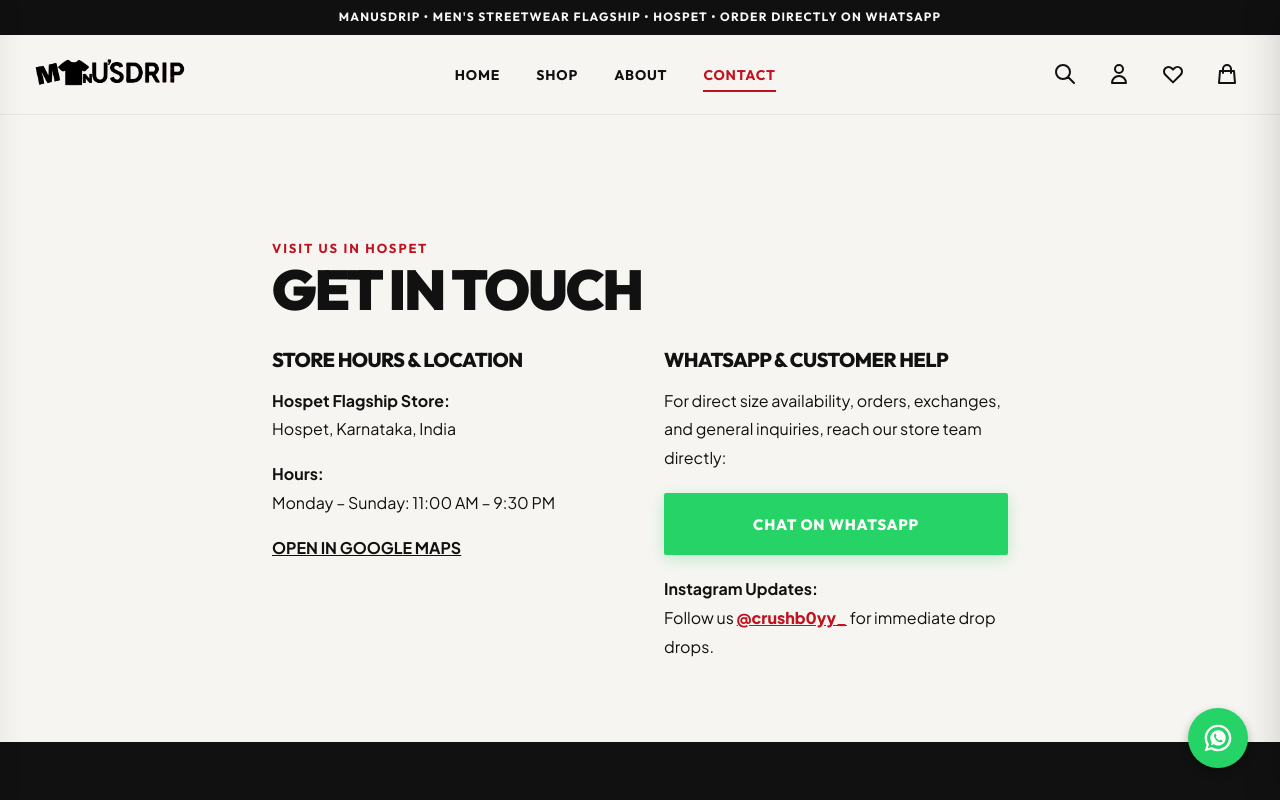
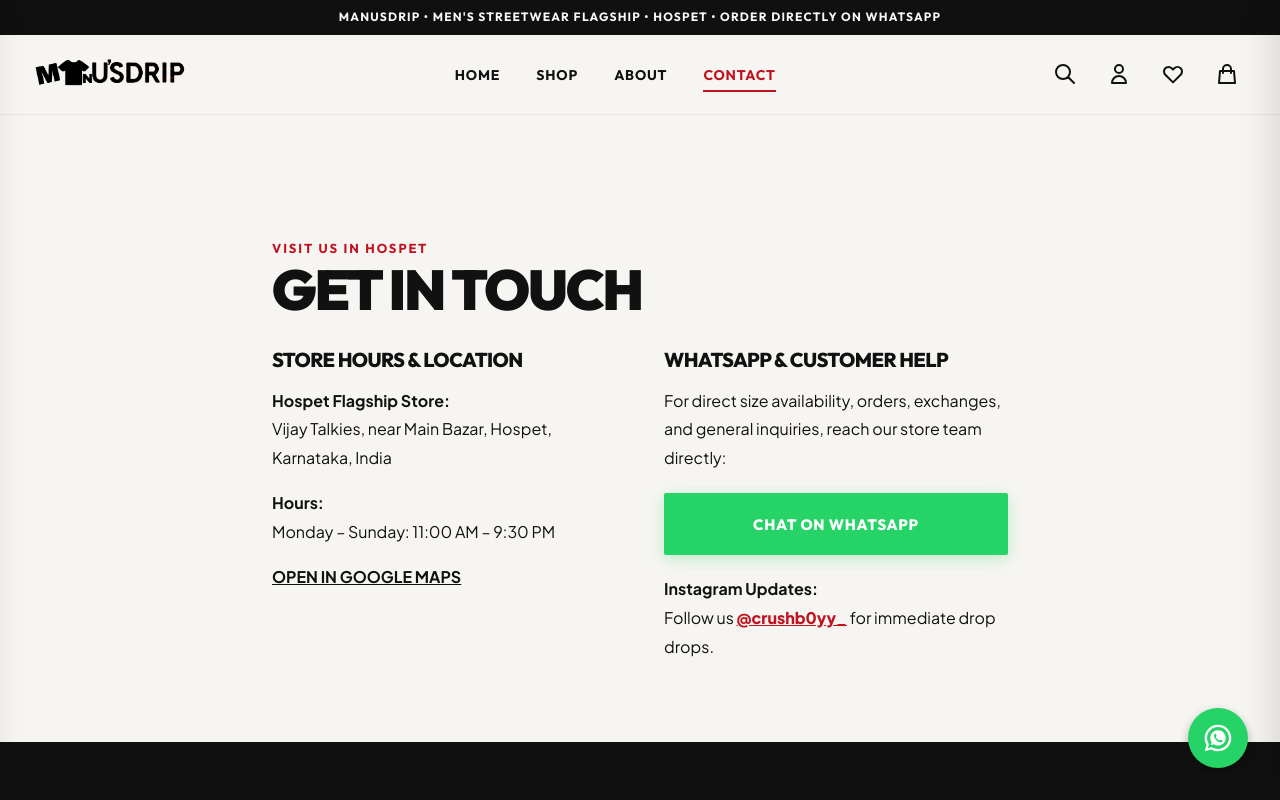
Before and after one commit to afnansheikhh/manusdrip, a Next.js app: page /contact in a window 1280 px wide. Shown: the top 800 px of the page. Built offline with nearby package versions, Linux system fonts and the light colour scheme; no server answers; the database is empty.

Commit message:
Update store location details to Vijay Talkies near main bazar

```diff
--- a/app/contact/page.tsx
+++ b/app/contact/page.tsx
@@ -6,8 +6,8 @@
   const { settings } = useStore();
 
   const whatsappNumber = settings?.whatsapp_number || "916366691845";
-  const address = settings?.store_address || "Hospet, Karnataka, India";
-  const mapsUrl = "https://maps.google.com/?q=Hospet+Karnataka+India";
+  const address = settings?.store_address || "Vijay Talkies, near Main Bazar, Hospet, Karnataka, India";
+  const mapsUrl = "https://maps.google.com/?q=Vijay+Talkies+Hospet+Karnataka+India";
 
   return (
     <main style={{ marginTop: "120px", marginBottom: "5rem" }}>
--- a/lib/dbService.ts
+++ b/lib/dbService.ts
@@ -62,7 +62,7 @@
   store_name: "ManusDrip (Local Demo)",
   city: "Hospet",
   whatsapp_number: "916366691845",
-  store_address: "Hospet showroom showroom, Karnataka, India",
+  store_address: "Vijay Talkies, near Main Bazar, Hospet, Karnataka, India",
   instagram_url: "https://www.instagram.com/crushb0yy_?igsh=MXN3aXp3eTJtbXB1dg==",
   launch_mode: "LIVE",
   low_stock_threshold: 5,
```
